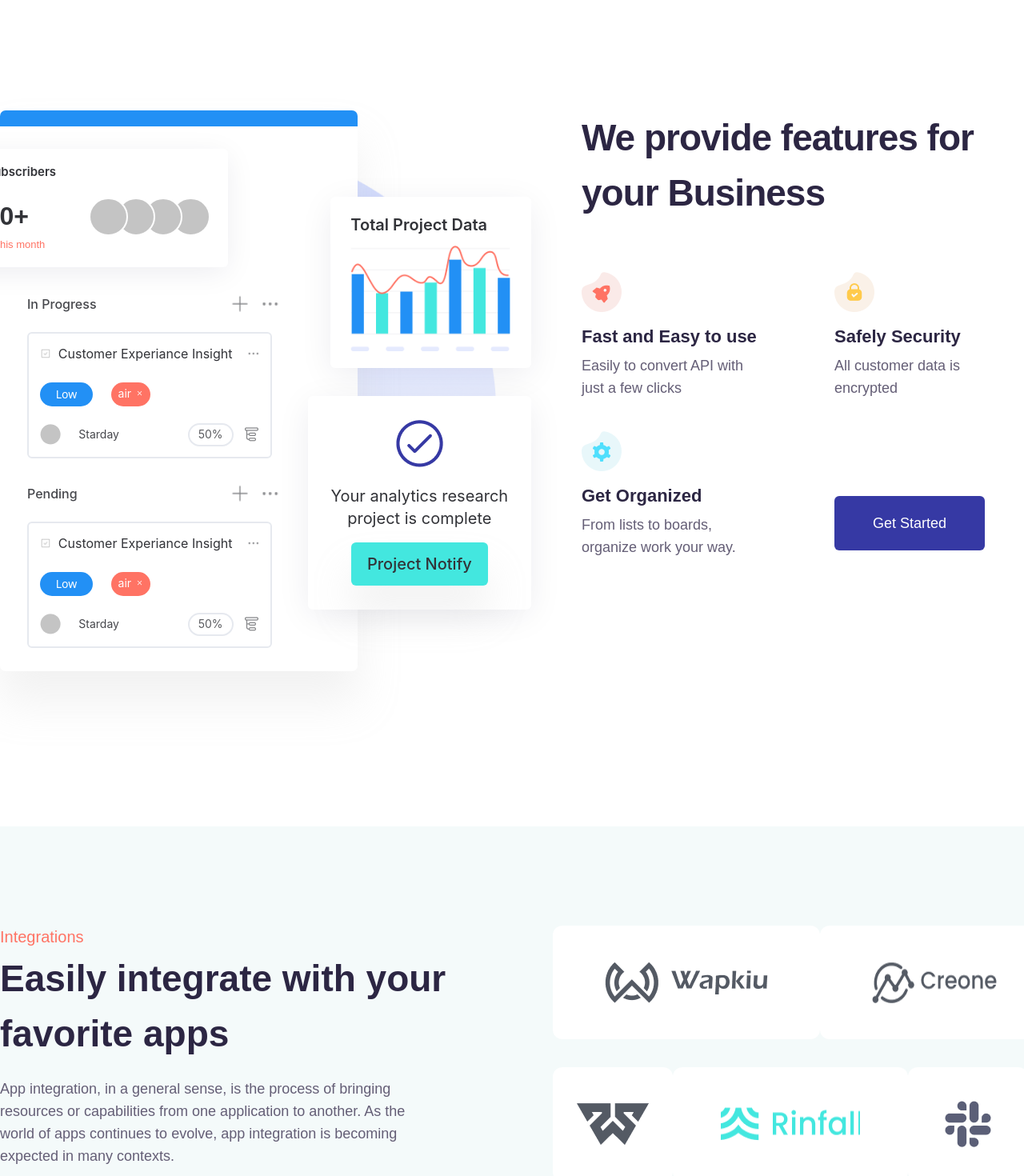
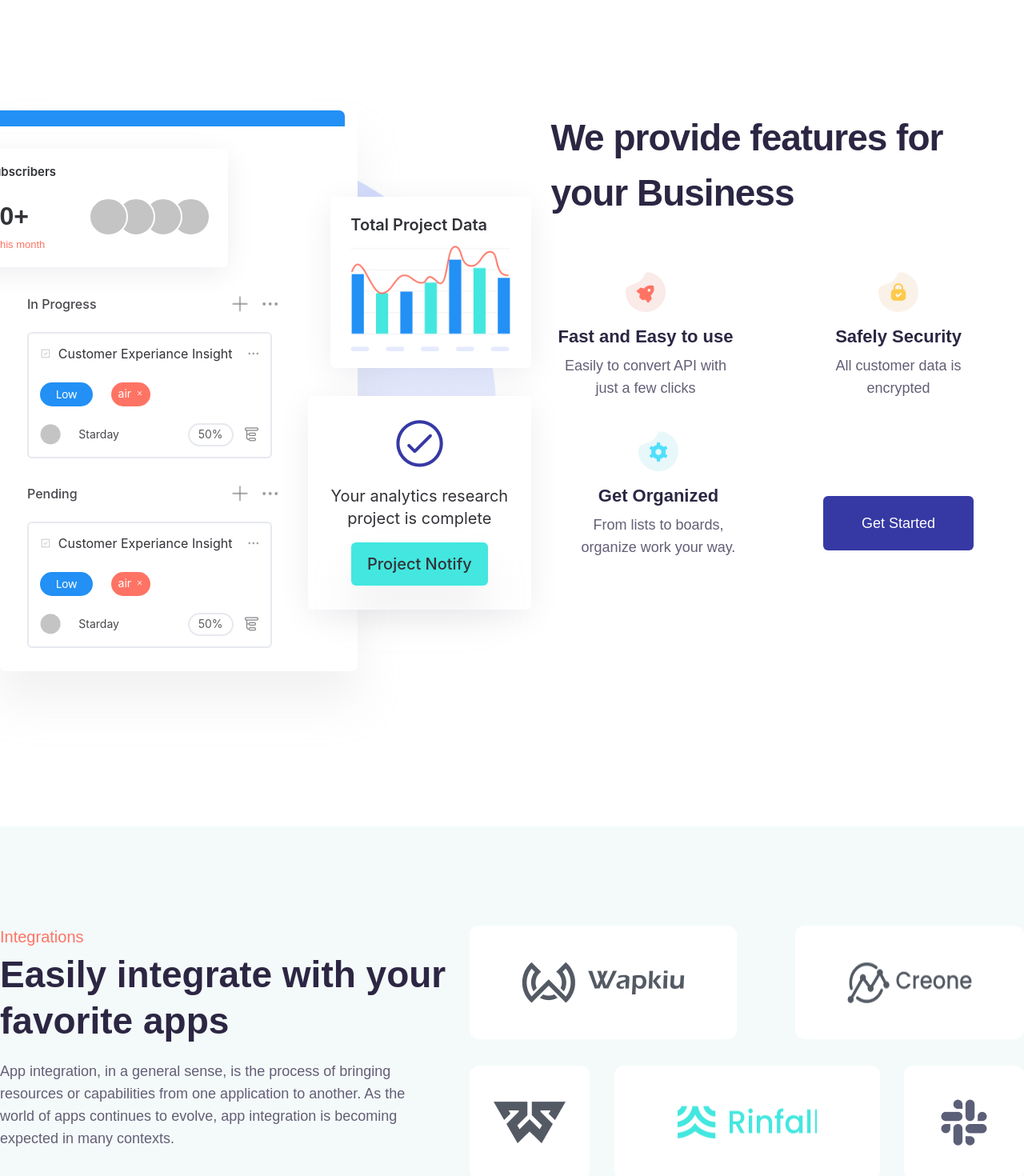
Before and after one commit to MonjurElahiTouheed/innovate-react, a React (Vite) app: page / in a window 1280 px wide. Shown: the part 1860-3330 px from the top of the page at 80% size. Built offline with nearby package versions, Linux system fonts and the light colour scheme.

Commit message:
made services and pricing section responsive

```diff
--- a/src/components/CTA/CTA.jsx
+++ b/src/components/CTA/CTA.jsx
@@ -4,7 +4,7 @@ const CTA = ({className}) => {
     return (
         <section className={`mt-[160px] ${className}`}>
 
-                <Flex className="bg-[url(assets/ctaBg.png)] px-[102px] justify-between py-[100px] rounded-[20px] bg-no-repeat bg-center items-center">
+                <Flex className="flex-col md:flex-row bg-[url(assets/ctaBg.png)] px-[102px] justify-between py-[100px] rounded-[20px] bg-no-repeat bg-center items-center">
                     <h2 className="w-[577px] font-primary font-bold text-[46px] text-white">Don’t find the answer? contact us for any query.</h2>
                     <div>
                         <button className="bg-secondary px-12 py-5 font-secondary text-title text-lg font-medium rounded-md">Contact Us</button>
--- a/src/components/Facts/Facts.jsx
+++ b/src/components/Facts/Facts.jsx
@@ -6,7 +6,7 @@ const Facts = () => {
         <section className="mt-[140px]">
             <Container>
                 <div className="bg-[url(assets/factsBG.png)] pt-11">
-                    <Flex className='justify-around items-center'>
+                    <Flex className='flex-col md:flex-row justify-around items-center'>
                         <div className="">
                             <img src={illutration} alt="" />
                         </div>
--- a/src/components/FeatureCard/FeatureCard.jsx
+++ b/src/components/FeatureCard/FeatureCard.jsx
@@ -1,8 +1,8 @@
 
 const FeatureCard = ({data}) => {
     return (
-        <div>
-            <img src={data.image} alt="" />
+        <div className="flex flex-col items-center text-center">
+            <div><img src={data.image} alt="" /></div>
             <h4 className='font-primary font-bold mt-[14px] text-title text-[22px]'>{data.title}</h4>
             <p className='mt-1.5 font-secondary text-description text-lg w-[220px]'>{data.description}</p>
         </div>
--- a/src/components/Features/Features.jsx
+++ b/src/components/Features/Features.jsx
@@ -22,10 +22,10 @@ const Features = () => {
     return (
         <div className='mt-[164px]'>
             <Container>
-                <Flex className="flex-col md:flex-row justify-between flex-end gap-y-96">
+                <Flex className="flex-col md:flex-row justify-between flex-end gap-y-[960px] md:gap-y-0">
                     <div className='relative w-[80%] md:w-auto mx-auto md:mx-0'>
                         <div className="px-4 md:px-0 w-full md:w-[447px] h-[1220px] md:h-[701px] bg-white shadow-[0_38.77px_51.69px_rgba(204,204,204,0.25)] absolute rounded-[7px]">
-                            <div className='bg-[#2290F5] w-[100%] md:w-[447px] h-[20px] absolute rounded-t-[7px]'></div>
+                            <div className='bg-[#2290F5] w-[100%] ml-[-16px] md:w-[447px] h-[20px] absolute rounded-t-[7px]'></div>
                             {/* subscribe box */}
                             <div className='py-[18px] px-[22px] absolute top-[48px] md:left-[-76px] rounded-md bg-white shadow-[0_7.36px_36.8px_-1.84px_rgba(6,12,59,0.08)]'>
                                 <p className='text-cardHeading font-inter text-[15px] font-semibold top-10'>New Subscribers</p>
@@ -146,9 +146,9 @@ const Features = () => {
                         </div>
                         <img className='ml-[-30px] mt-[50px] -z-10' src={featureShape} alt="" />
                     </div>
-                    <div className='md:w-[553px]'>
-                        <h2 className='font-primary text-[46px] text-title font-bold tracking-[-1px]'>We provide features for your Business</h2>
-                        <Flex className='flex-wrap gap-x-24 gap-y-10 mt-16'>
+                    <div className='w-[80%] md:w-[553px] mx-auto'>
+                        <h2 className='font-primary text-[46px] text-title font-bold tracking-[-1px] text-center md:text-left'>We provide features for your Business</h2>
+                        <Flex className='flex-wrap justify-center gap-x-24 gap-y-10 mt-16'>
                             {
                                 datas.map(data => <FeatureCard data={data}></FeatureCard>)
                             }
--- a/src/components/Footer/Footer.jsx
+++ b/src/components/Footer/Footer.jsx
@@ -9,7 +9,7 @@ const Footer = () => {
         <footer className='mt-[315px] bg-[#F7F7FC] relative'>
             <CTA className='absolute bottom-[509px] left-[50%] transform translate-x-[-50%] w-[1410px]'></CTA>
             <Container>
-                <Flex className='pt-[291px] justify-between'>
+                <Flex className='flex-col md:flex-row pt-[291px] justify-between'>
                     <div className='w-[263px]'>
                         <img src={footerLogo} alt="" />
                         <p className='font-secondary text-description text-base w-[263px] mt-[26px]'>Build a modern and creative website with Innovate.</p>
@@ -20,7 +20,7 @@ const Footer = () => {
                             <a className='bg-[#EEEEEE] w-[42px] h-[40px] rounded-full flex items-center justify-center'><FaLinkedin color='#645E76' size={16}></FaLinkedin></a>
                         </Flex>
                     </div>
-                    <Flex className='justify-between w-[68%]'>
+                    <Flex className='flex-col md:flex-row justify-between w-[68%]'>
                         <ul>
                             <li className='font-secondary font-medium text-lg text-title'><a href="">Product</a></li>
                             <li className='font-secondary text-base text-description mt-5'><a href="">Landingpages</a></li>
--- a/src/components/Integration/Integration.jsx
+++ b/src/components/Integration/Integration.jsx
@@ -12,30 +12,34 @@ const Integration = () => {
     return (
         <div className='bg-[#F4FAFA] pt-[124px] pb-[120px] mt-[195px]'>
             <Container>
-                <Flex className="justify-between">
-                    <div className='relative'>
+                <Flex className="flex-col md:flex-row justify-between items-center md:items-start gap-y-20">
+                    <div className='relative text-center md:text-left px-4 md:px-0'>
                         <h5 className='text-[#FF7364] font-secondary text-xl font-medium'>Integrations</h5>
-                        <h2 className='mt-1 font-primary font-bold text-[46px] text-title w-[587px]'>Easily integrate with your favorite apps</h2>
-                        <p className='mt-5 font-secondary text-lg text-description w-[533px]'>App integration, in a general sense, is the process of bringing resources or capabilities from one application to another. As the world of apps continues to evolve, app integration is becoming expected in many contexts.</p>
+                        <h2 className='mt-3 md:mt-1 font-primary font-bold text-4xl leading-[52px] md:leading-[58px] md:text-[46px] text-title md:w-[587px]'>Easily integrate with your favorite apps</h2>
+                        <p className='mt-5 font-secondary text-lg text-description md:w-[533px]'>App integration, in a general sense, is the process of bringing resources or capabilities from one application to another. As the world of apps continues to evolve, app integration is becoming expected in many contexts.</p>
                         <button className='mt-10 bg-primary font-secondary font-medium text-lg text-white py-5 px-12 rounded-md'>Get Started</button>
                         <img className='absolute left-[-160px]' src={intergrationShape} alt="" />
                     </div>
-                    <div className='w-[46%]'>
-                        <Flex className='justify-between'>
+
+                        <Flex className='flex-wrap md:w-[697px] justify-center px-5 md:px-0 md:justify-between gap-x-[30px] gap-y-[33px]'>
                             <img className='px-[65px] py-[45px] rounded-xl bg-white' src={logo1} alt="" />
                             <img className='px-[65px] py-[45px] rounded-xl bg-white' src={logo2} alt="" />
-                        </Flex>
-                        <Flex className='justify-between mt-[35px]'>
+
                             <img className='px-[30px] py-[45px] rounded-xl bg-white' src={logo3} alt="" />
-                            <img className='px-[60px] py-[50px] rounded-xl bg-white' src={logo4} alt="" />
+                            <img className='px-[79px] py-[50px] rounded-xl bg-white' src={logo4} alt="" />
+
                             <img className='px-[37px] py-[33px] rounded-xl bg-white' src={logo5} alt="" />
-                        </Flex>
-                        <Flex className='justify-between mt-[33px]'>
-                        <img className='px-[17px] py-[60px] rounded-xl bg-white' src={logo6} alt="" />
+
+
+
+                        <img className='px-[17px] py-[47px] rounded-xl bg-white' src={logo6} alt="" />
+
                             <img className='px-[37px] py-[33px] rounded-xl bg-white' src={logo5} alt="" />
+
+
                             <img className='pl-[22px] pr-[8px] py-[54px] rounded-xl bg-white' src={logo7} alt="" />
                         </Flex>
-                    </div>
+
                 </Flex>
             </Container>
         </div>
--- a/src/components/ServiceCard/ServiceCard.jsx
+++ b/src/components/ServiceCard/ServiceCard.jsx
@@ -2,7 +2,7 @@ import rightArrowCard from '../../assets/rightArrowCard.png';
 const ServiceCard = ({data}) => {
     return (
         <div className='group duration-[1000ms] ease-linear'>
-            <div className="p-9 border-1 border-[#DCE7FE] shadow-[0_10px_100px_rgba(12,14,104,0.15)] w-[330px] rounded-[20px] group-hover:bg-primary duration-300 ease-linear">
+            <div className="p-9 border-1 border-[#DCE7FE] shadow-[0_10px_100px_rgba(12,14,104,0.15)] md:w-[330px] rounded-[20px] group-hover:bg-primary duration-300 ease-linear">
             <img src={data.image} alt="" />
             <h4 className="font-primary text-[22px] font-bold text-title mt-[26px] group-hover:text-white">{data.title}</h4>
             <p className="font-primary text-base tracking-[-0.25%] text-description mt-2 group-hover:text-white">{data.descripton}</p>
--- a/src/components/Services/Services.jsx
+++ b/src/components/Services/Services.jsx
@@ -17,7 +17,7 @@ const Services = () => {
                     <p className='text-center text-[#FF7364] font-secondary font-medium text-xl'>Our Services</p>
                     <h2 className='text-center mt-1 font-primary font-bold text-[46px] text-title'>How It Works</h2>
                 </div>
-                <Flex className='justify-between mt-[80px]'>
+                <Flex className='flex-col md:flex-row justify-between mt-[80px] px-7 md:px-0 gap-y-8 md:gap-y-0'>
                     {
                         datas.map(data => <ServiceCard data={data}></ServiceCard>)
                     }
--- a/src/components/Testimonial/Testimonial.jsx
+++ b/src/components/Testimonial/Testimonial.jsx
@@ -40,7 +40,7 @@ const Testimonial = () => {
     return (
         <section className="py-[200px] bg-[#F4FAFA] mt-[160px]">
             <Container>
-                <Flex className='items-center justify-between'>
+                <Flex className='flex-col md:flex-row items-center justify-between'>
                     <div>
                         <h2 className="font-primary text-[46px] text-title font-bold w-[594px]">What they are talking
                             about us?</h2>
```
Also changed, not shown: src/components/Pricing/Pricing.jsx (+5 -5 lines).
